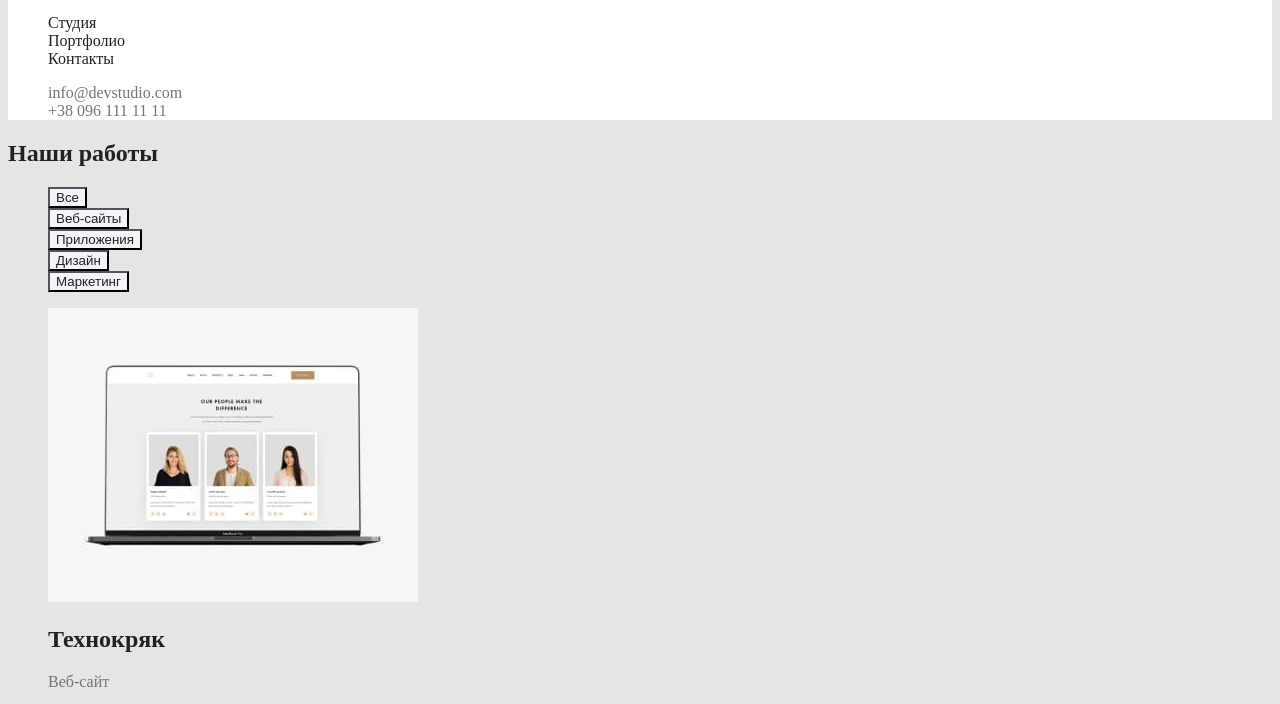
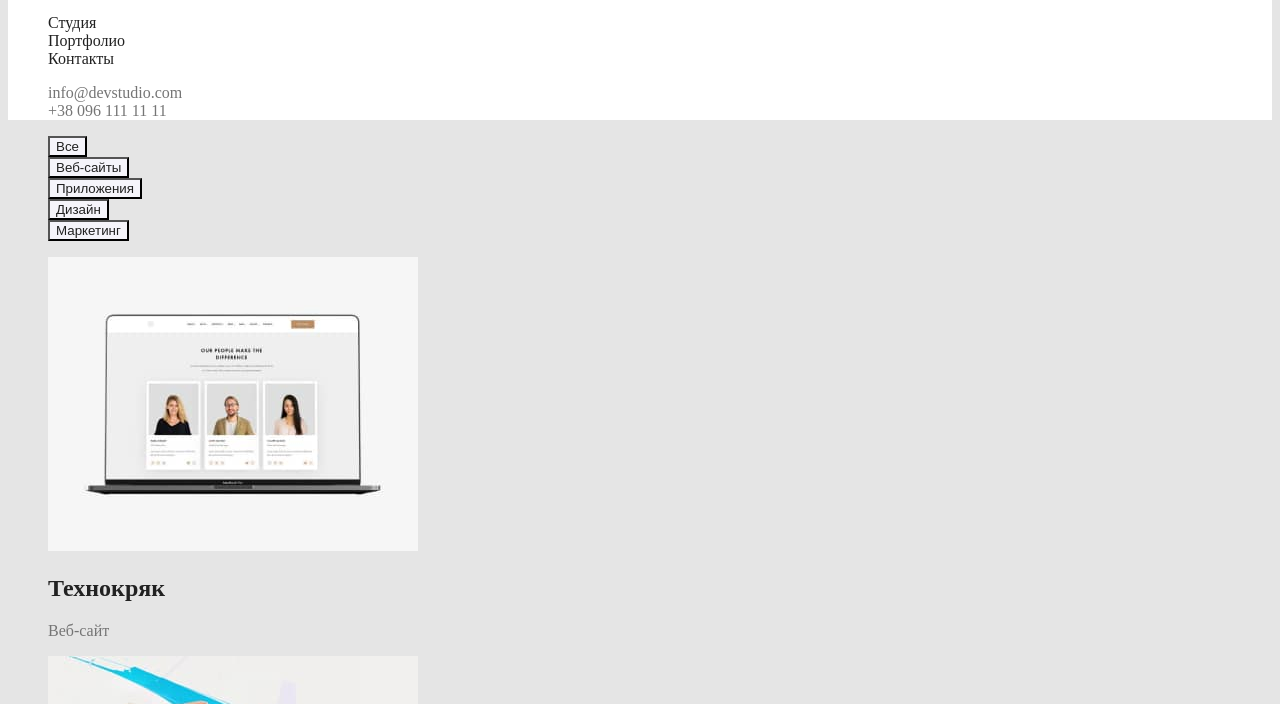
Before and after one commit to SPoluliakh/goit-markup-hw-02, a plain HTML site: page portfolio.html in a window 1280 px wide. Shown: the part 28-732 px from the top of the page. Drawn offline with Linux system fonts and the light colour scheme.

Commit message:
Скрыли заголовки которых нет на макете

```diff
--- a/css/styles.css
+++ b/css/styles.css
@@ -50,6 +50,21 @@ body {
 }
 
 /* hiro */
+
+.visually-hidden {
+  position: absolute;
+  width: 1px;
+  height: 1px;
+  margin: -1px;
+  border: 0;
+  padding: 0;
+
+  white-space: nowrap;
+  clip-path: inset(100%);
+  clip: rect(0 0 0 0);
+  overflow: hidden;
+}
+
 .hiro {
   background-color: var(--hiro-bcg-color);
 }
@@ -133,6 +148,7 @@ body {
 }
 
 /* Portfolio */
+
 .general-btn {
   color: var(--titel-color);
   background-color: var(--team-bcg-color);
@@ -159,5 +175,9 @@ body {
 
 .general-text {
   color: var(--text-color);
-  text-decoration: none;
 }
+
+.general-title:hover,
+.general-text:hover {
+  color: var(--activ-color);
+}
--- a/portfolio.html
+++ b/portfolio.html
@@ -37,7 +37,7 @@
 
     <main>
       <section class="general">
-        <h1 class="caption">Наши работы</h1>
+        <h1 class="visually-hidden">Наши работы</h1>
         <ul class="general-list">
           <li>
             <button class="general-btn" type="button">Все</button>
```
Also changed, not shown: index.html (+1 -1 lines).
